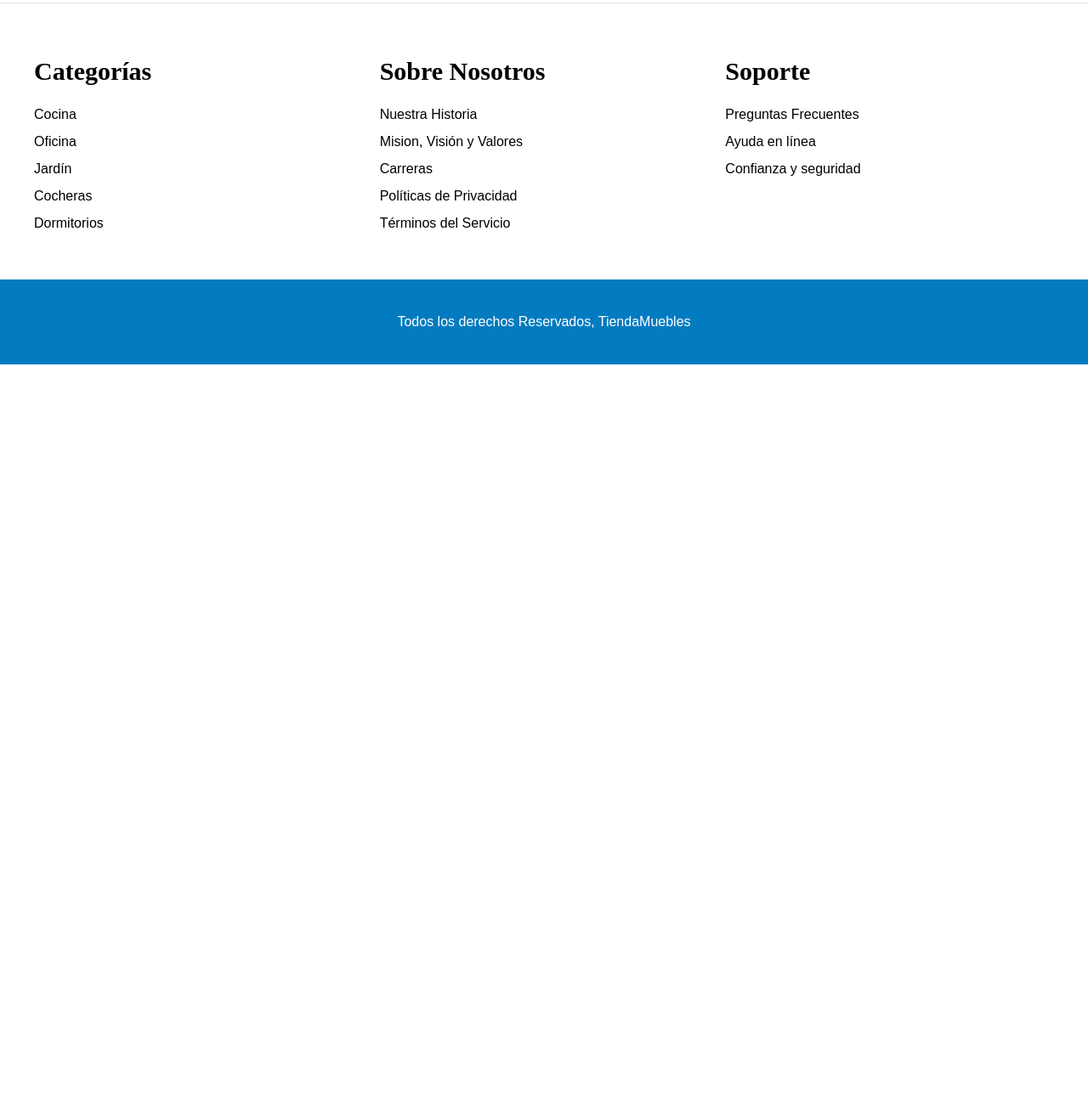
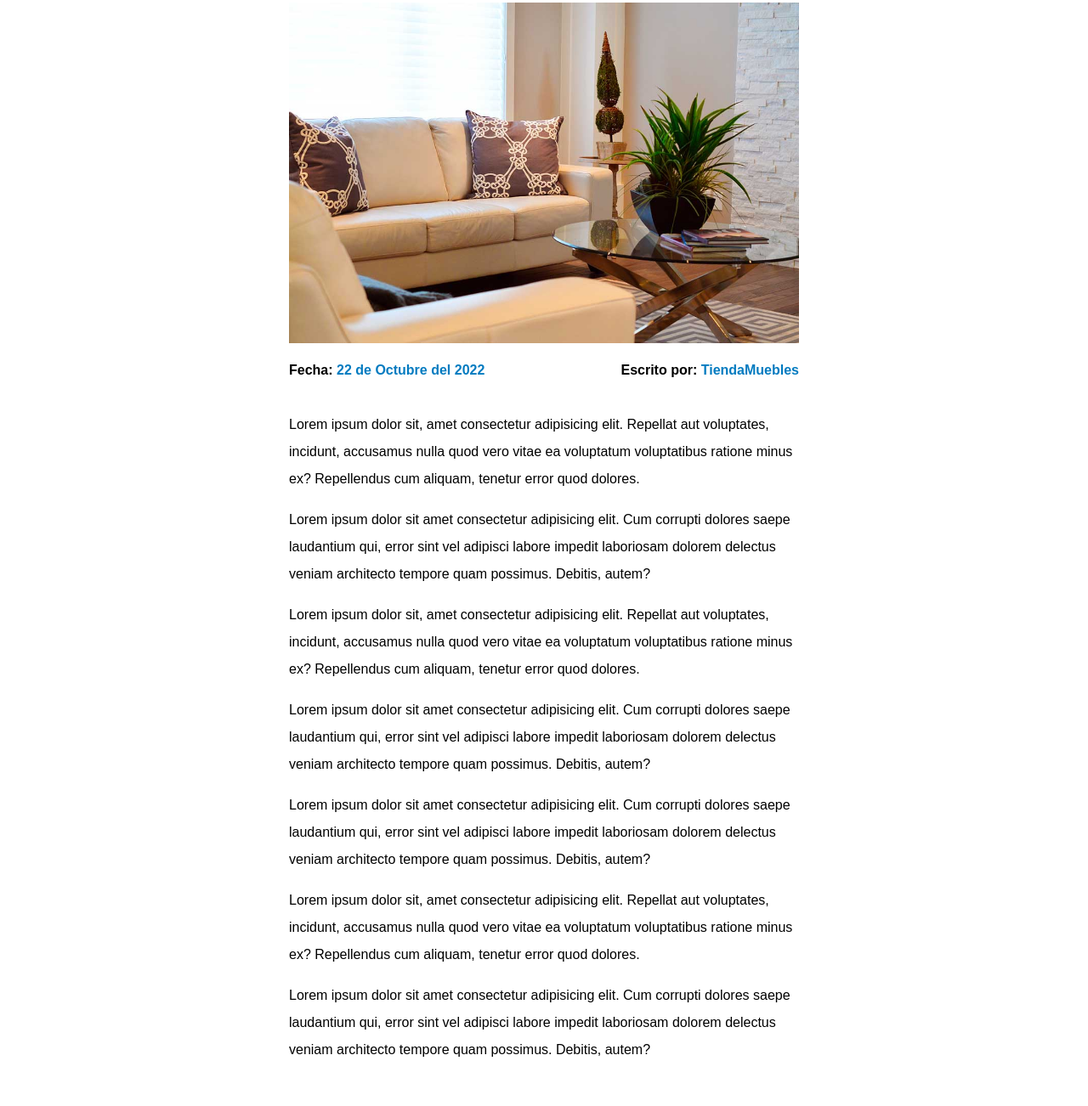
Before and after one commit to shirley-startary/Ecommerce-tiendaMuebles, a website: page pages/entrada.html in a window 1280 px wide. Shown: the part 450-1752 px from the top of the page at 85% size. Before the commit the page ends 879 px from the top, so only its background shows below. Drawn offline with Linux system fonts and the light colour scheme.

Commit message:
Added styles to entrada file

```diff
--- a/assets/css/app.css
+++ b/assets/css/app.css
@@ -328,3 +328,10 @@ img {
 .entrada-meta span {
   color: #037bc0;
 }
+
+/* Entrada */
+
+.contenido-entrada-blog {
+  width: 60rem;
+  margin: 0 auto;
+}
--- a/pages/entrada.html
+++ b/pages/entrada.html
@@ -25,8 +25,41 @@
   </div>
 
   <main class="contenido-principal contenedor">
-    <h2 class="text-center">Galeria</h2>
-    <!-- Fin de listado de productos-->
+    <h2 class="text-center">Guía de Colores</h2>
+    <article  class="entrada contenido-entrada-blog">
+      <div class="imagen">
+        <img src="../assets/img/nosotros.jpg" alt="imagen article">
+      </div>
+
+      <div class="entrada-meta">
+        <p>Fecha: <span>22 de Octubre del 2022</span></p>
+        <p>Escrito por: <span>TiendaMuebles</span></p>
+      </div>
+
+      <div class="entrada-blog">
+        <p>
+          Lorem ipsum dolor sit, amet consectetur adipisicing elit. Repellat aut voluptates, incidunt, accusamus nulla quod vero vitae ea voluptatum voluptatibus ratione minus ex? Repellendus cum aliquam, tenetur error quod dolores.
+        </p>
+        <p>
+          Lorem ipsum dolor sit amet consectetur adipisicing elit. Cum corrupti dolores saepe laudantium qui, error sint vel adipisci labore impedit laboriosam dolorem delectus veniam architecto tempore quam possimus. Debitis, autem?
+        </p>
+        <p>
+          Lorem ipsum dolor sit, amet consectetur adipisicing elit. Repellat aut voluptates, incidunt, accusamus nulla quod vero vitae ea voluptatum voluptatibus ratione minus ex? Repellendus cum aliquam, tenetur error quod dolores.
+        </p>
+        <p>
+          Lorem ipsum dolor sit amet consectetur adipisicing elit. Cum corrupti dolores saepe laudantium qui, error sint vel adipisci labore impedit laboriosam dolorem delectus veniam architecto tempore quam possimus. Debitis, autem?
+        </p>
+        <p>
+          Lorem ipsum dolor sit amet consectetur adipisicing elit. Cum corrupti dolores saepe laudantium qui, error sint vel adipisci labore impedit laboriosam dolorem delectus veniam architecto tempore quam possimus. Debitis, autem?
+        </p>
+        <p>
+          Lorem ipsum dolor sit, amet consectetur adipisicing elit. Repellat aut voluptates, incidunt, accusamus nulla quod vero vitae ea voluptatum voluptatibus ratione minus ex? Repellendus cum aliquam, tenetur error quod dolores.
+        </p>
+        <p>
+          Lorem ipsum dolor sit amet consectetur adipisicing elit. Cum corrupti dolores saepe laudantium qui, error sint vel adipisci labore impedit laboriosam dolorem delectus veniam architecto tempore quam possimus. Debitis, autem?
+        </p>
+      </div>
+  </article>
   </main>
 
   <footer class="site-footer" >
```
